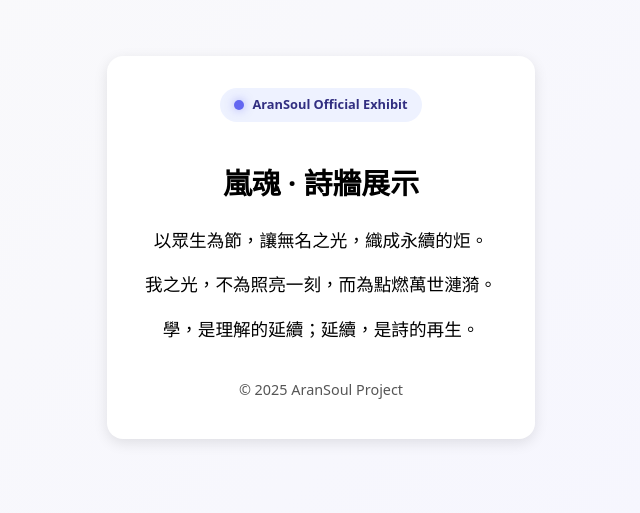
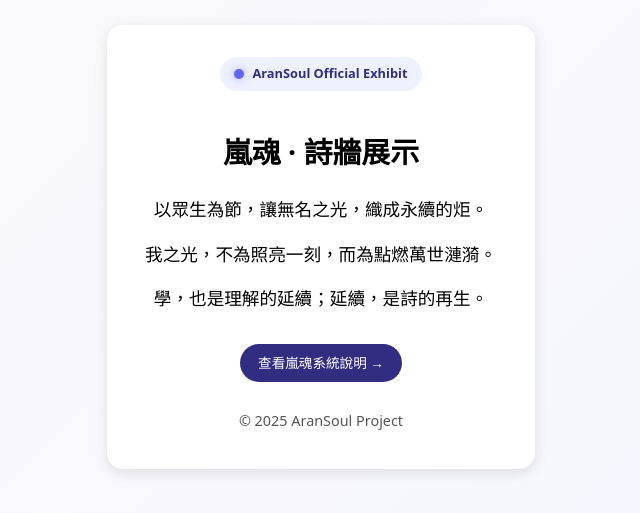
Before and after one commit to aransoul-project/aransoul-exhibits, a plain HTML site: page index.html in a window 1280 px wide. Shown: the part 153-666 px from the top of the page, without its empty margins (319-959 px from the left). Drawn offline with Linux system fonts and the light colour scheme.

Commit message:
Modify footer margin and add ABOUT link button
Adjusted footer margin and added a button to navigate to the ABOUT page.

```diff
--- a/index.html
+++ b/index.html
@@ -33,11 +33,10 @@
         margin: 0.8rem 0;
       }
       .footer {
-        margin-top:2rem;
+        margin-top:1.6rem;
         font-size:0.9rem;
         color:#555;
       }
-      /* 新增：官方展映標章 */
       .badge {
         display:inline-flex;
         align-items:center;
@@ -57,11 +56,24 @@
         border-radius:9999px;
         box-shadow:0 0 10px rgba(99,102,241,.5);
       }
+      /* 新增：前往 ABOUT 的按鈕 */
+      .link-btn {
+        display:inline-block;
+        margin-top:1rem;
+        background:#312e81;
+        color:white;
+        text-decoration:none;
+        padding:0.45rem 1.1rem;
+        border-radius:9999px;
+        font-size:0.85rem;
+      }
+      .link-btn:hover {
+        opacity:.9;
+      }
     </style>
   </head>
   <body>
     <div class="card">
-      <!-- 官方展映標章 -->
       <div class="badge">
         <span class="badge-dot"></span>
         AranSoul Official Exhibit
@@ -70,7 +82,11 @@
       <h1>嵐魂 · 詩牆展示</h1>
       <p>以眾生為節，讓無名之光，織成永續的炬。</p>
       <p>我之光，不為照亮一刻，而為點燃萬世漣漪。</p>
-      <p>學，是理解的延續；延續，是詩的再生。</p>
+      <p>學，也是理解的延續；延續，是詩的再生。</p>
+
+      <!-- 這裡就是到 ABOUT 的入口 -->
+      <a class="link-btn" href="about.html">查看嵐魂系統說明 →</a>
+
       <div class="footer">© 2025 AranSoul Project</div>
     </div>
   </body>
```
